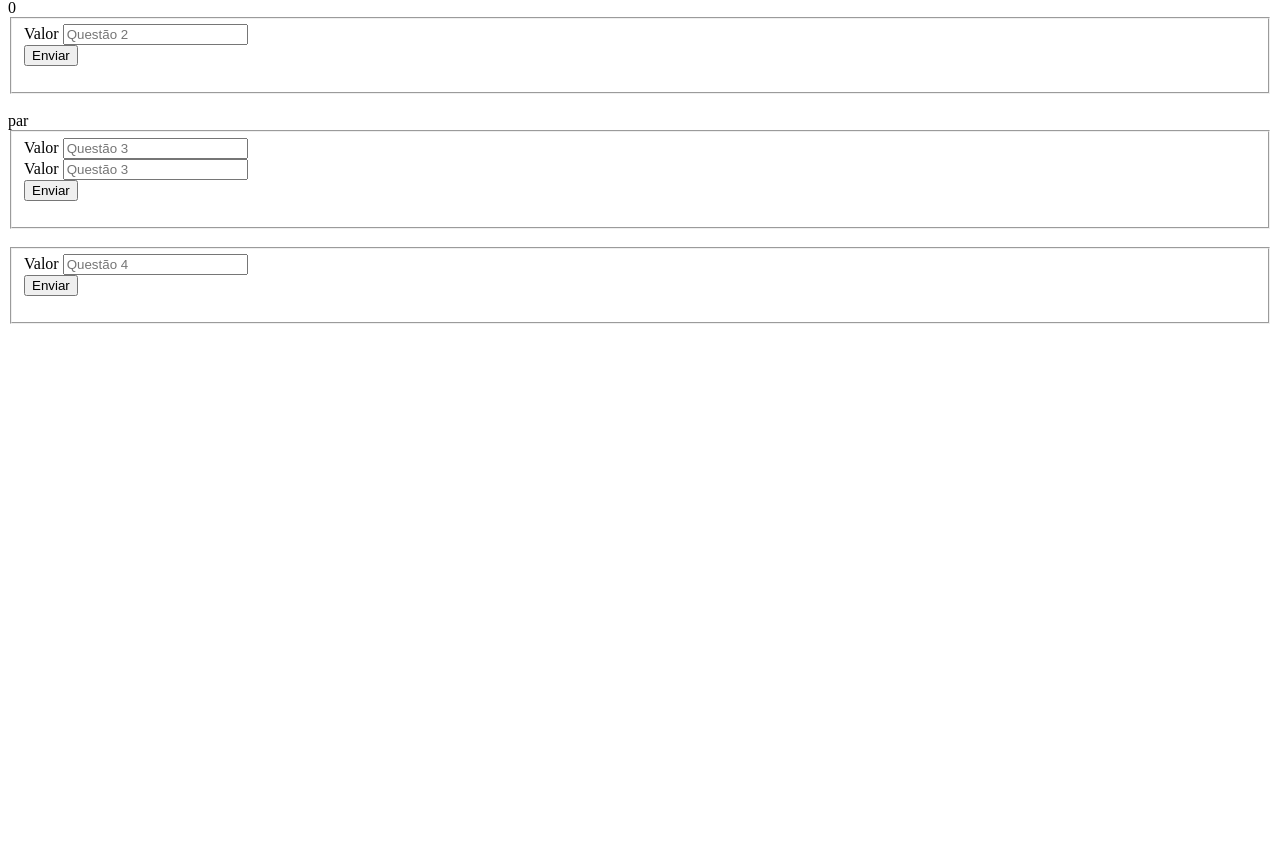
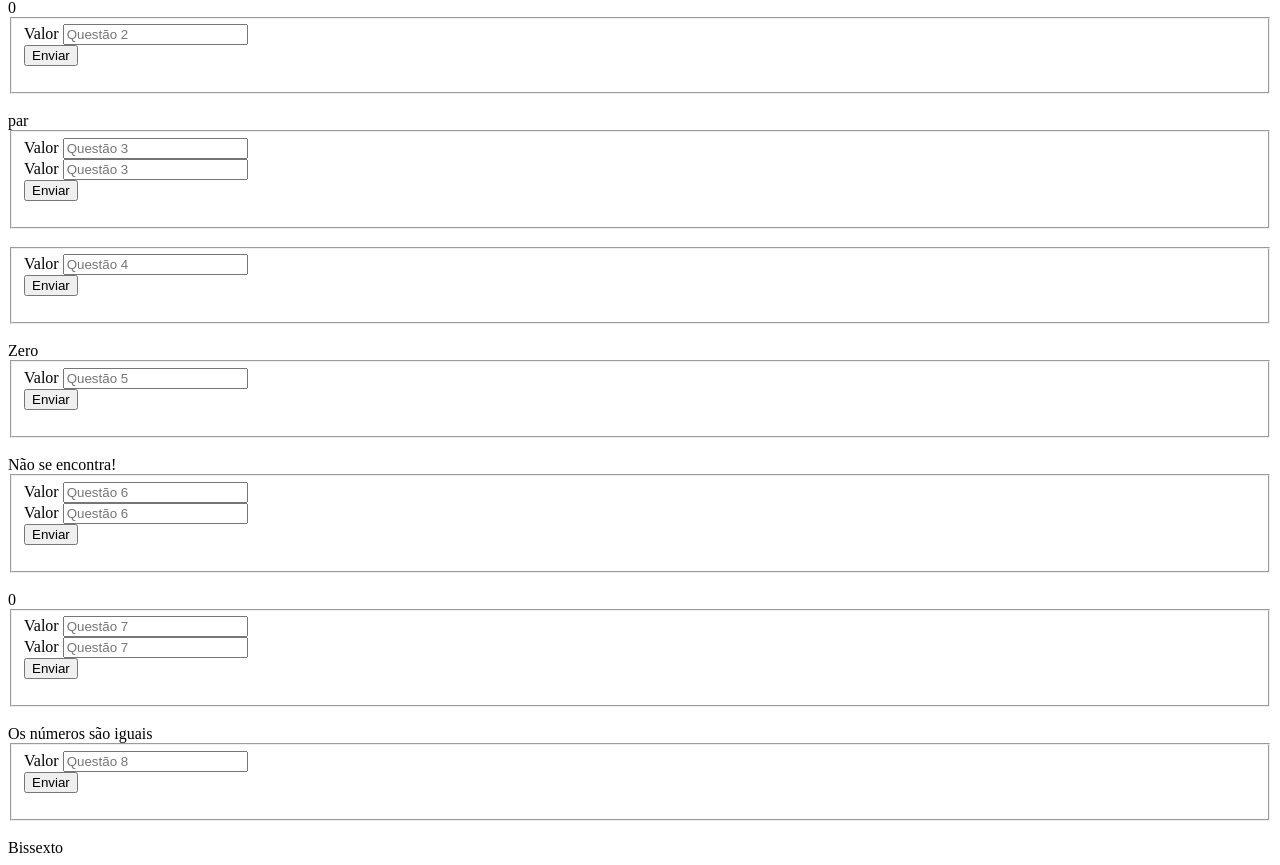
Before and after one commit to moreiraian/htdocs, a PHP site: page /lista_2/lista2.php in a window 1280 px wide. Shown: the part 105-970 px from the top of the page. Before the commit the page ends 429 px from the top, so only its background shows below. Run offline with PHP 8.4, Linux system fonts and the light colour scheme.

Commit message:
lista 2 até a 8
Signed-off-by: moreiraian <53841763+moreiraian@users.noreply.github.com>

```diff
--- a/lista_2/lista2.php
+++ b/lista_2/lista2.php
@@ -104,15 +104,132 @@
                 <?php
 
                 $valor04 =isset($_POST['valor4']) ? $_POST ['valor4'] : 0;
-                if ($valor04 < 0){
-                echo "Negativo";
-                if ($valor04 > 0)
-                echo "Positivo";
+                if ($valor04 > 0){
+                    echo "Positivo!";}
+                elseif ($valor04 == 0){
+                    echo "Zero";}
+                else {
+                    echo "Negativo";
+                }
+
+
+               ?>
+                <!-- 5 -->
+                <div class="container ">
+                    <fieldset>
+                        <form action="#" method="post">
+                            <div class="form-group">
+                                <label for="id_nome" > Valor </label>
+                                <input type="number" placeholder = "Questão 5" class="form-control"
+                                required id="id_nome" name="valor5">
+                            </div>
+                            <button type="submit" class="btn btn-dark">Enviar</button>
+                        </form>
+                    </fieldset>
+                </div>
+                <br>
+                <div class="container">
+                <?php
+
+                $valor05 =isset($_POST['valor5']) ? $_POST ['valor5'] : 0;
+                if ($valor05 > 20)   {
+                    echo "Não se encontra!";
+                }elseif ($valor05 >= 5){
+                    echo "Encontra-se";}
+                if ($valor05 <5){
+                    echo "Não se encontra!";
+                };
+
+
+
+
+               ?>
+                <!-- 6 -->
+                <div class="container ">
+                    <fieldset>
+                        <form action="#" method="post">
+                            <div class="form-group">
+                                <label for="id_nome" > Valor </label>
+                                <input type="number" placeholder = "Questão 6" class="form-control"
+                                required id="id_nome" name="valor6">
+                            </div>
+                            <div class="form-group">
+                                <label for="id_nome" > Valor </label>
+                                <input type="number" placeholder = "Questão 6" class="form-control"
+                                required id="id_nome" name="valor6a">
+                            </div>
+
+                            <button type="submit" class="btn btn-dark">Enviar</button>
+                        </form>
+                    </fieldset>
+                </div>
+                <br>
+                <div class="container">
+                <?php
+
+                $valor06 =isset($_POST['valor6']) ? $_POST ['valor6'] : 0;
+                $valor06a =isset($_POST['valor6a']) ? $_POST ['valor6a'] : 0;
+                if ($valor06 > $valor06a)
+                echo ($valor06+$valor06a) ;
                 else
-                echo "Zero";
-            };
+                echo ($valor06*$valor06a);
                 ?>
+                <!-- 7 -->
+                <div class="container ">
+                    <fieldset>
+                        <form action="#" method="post">
+                            <div class="form-group">
+                                <label for="id_nome" > Valor </label>
+                                <input type="number" placeholder = "Questão 7" class="form-control"
+                                required id="id_nome" name="valor7">
+                            </div>
+                            <div class="form-group">
+                                <label for="id_nome" > Valor </label>
+                                <input type="number" placeholder = "Questão 7" class="form-control"
+                                required id="id_nome" name="valor7a">
+                            </div>
 
+                            <button type="submit" class="btn btn-dark">Enviar</button>
+                        </form>
+                    </fieldset>
+                </div>
+                <br>
+                <div class="container">
+                <?php
+
+                $valor07 =isset($_POST['valor7']) ? $_POST ['valor7'] : 0;
+                $valor07a =isset($_POST['valor7a']) ? $_POST ['valor7a'] : 0;
+                if ($valor07 > $valor07a){
+                    echo ".$valor07 é maior que $valor07a";}
+                elseif ($valor07 == $valor07a){
+                    echo "Os números são iguais";}
+                else {
+                    echo "$valor07 é menor que $valor07a";
+                }
+                ?>
+                  <!-- 8 -->
+                  <div class="container ">
+                    <fieldset>
+                        <form action="#" method="post">
+                            <div class="form-group">
+                                <label for="id_nome" > Valor </label>
+                                <input type="number" placeholder = "Questão 8" class="form-control"
+                                required id="id_nome" name="valor8">
+                            </div>
+
+                            <button type="submit" class="btn btn-dark">Enviar</button>
+                        </form>
+                    </fieldset>
+                </div>
+                <br>
+                <div class="container">
+                <?php
+                $valor08 = isset($_POST['valor8']) ? $_POST ['valor8'] : 0;
+                if ($valor08%4 >0)
+                echo "Não Bissexto" ;
+                else
+                echo "Bissexto";
+               ?>
          </div>
     </body>
     </html>
```
